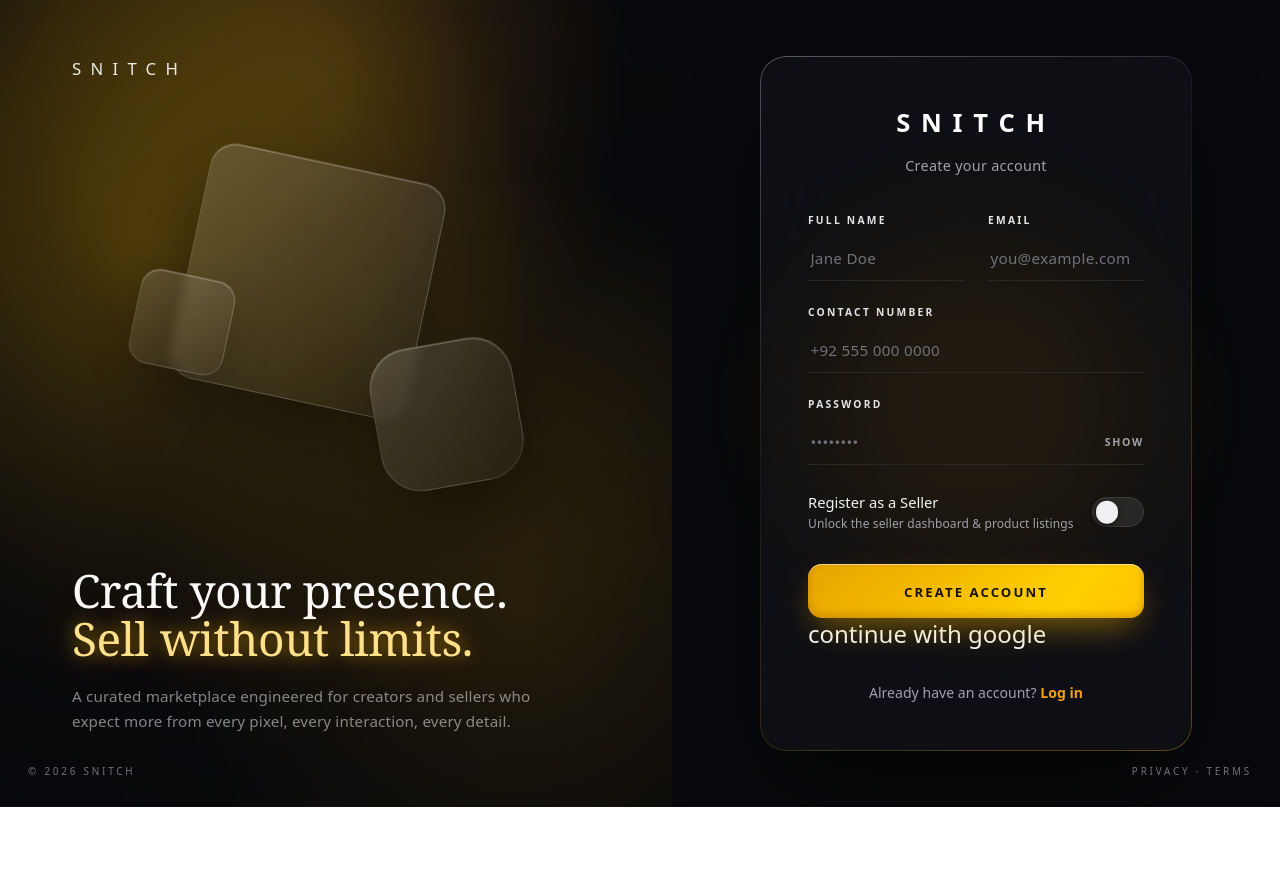
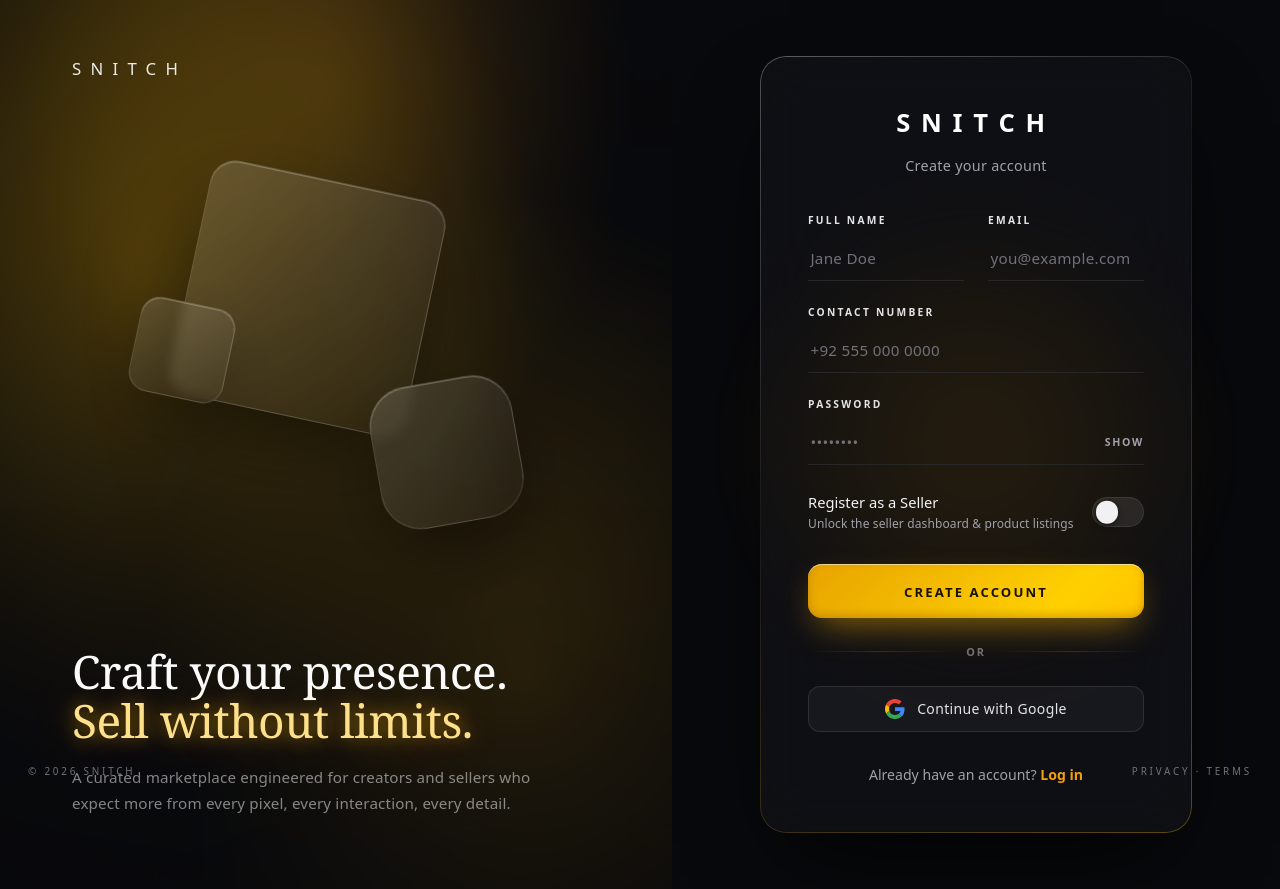
Before and after one commit to aamir569696/Snitch, a React app in the folder Frontend/: page /register in a window 1280 px wide. Before the commit the page ends 807 px from the top, so only its background shows below. Built offline with nearby package versions, Linux system fonts and the light colour scheme; the HTML template or start-up script is replaced by a standard one.

Commit message:
Add Google Sign-In button and divider to authentication pages

```diff
--- a/Frontend/src/feature/auth/components/ContinueGoogle.jsx
+++ b/Frontend/src/feature/auth/components/ContinueGoogle.jsx
@@ -1,10 +1,52 @@
 import React from 'react'
 
-const ContinueGoogle = () => {
+/**
+ * Google Sign-In button following Google's branding guidelines:
+ * - Official multi-color "G" logo mark
+ * - Approved wording ("Continue with Google")
+ * - Adequate touch target height, clear focus state, no logo distortion
+ *
+ * Styled for the SNITCH premium dark theme (neutral dark surface variant,
+ * which Google permits alongside the light variant).
+ */
+const GoogleLogo = () => (
+  <svg
+    className="h-5 w-5 shrink-0"
+    viewBox="0 0 48 48"
+    aria-hidden="true"
+    focusable="false"
+  >
+    <path
+      fill="#EA4335"
+      d="M24 9.5c3.54 0 6.71 1.22 9.21 3.6l6.85-6.85C35.9 2.38 30.47 0 24 0 14.62 0 6.51 5.38 2.56 13.22l7.98 6.19C12.43 13.72 17.74 9.5 24 9.5z"
+    />
+    <path
+      fill="#4285F4"
+      d="M46.98 24.55c0-1.57-.15-3.09-.38-4.55H24v9.02h12.94c-.58 2.96-2.26 5.48-4.78 7.18l7.73 6c4.51-4.18 7.09-10.36 7.09-17.65z"
+    />
+    <path
+      fill="#FBBC05"
+      d="M10.53 28.59c-.48-1.45-.76-2.99-.76-4.59s.27-3.14.76-4.59l-7.98-6.19C.92 16.46 0 20.12 0 24c0 3.88.92 7.54 2.56 10.78l7.97-6.19z"
+    />
+    <path
+      fill="#34A853"
+      d="M24 48c6.48 0 11.93-2.13 15.89-5.81l-7.73-6c-2.15 1.45-4.92 2.3-8.16 2.3-6.26 0-11.57-4.22-13.47-9.91l-7.98 6.19C6.51 42.62 14.62 48 24 48z"
+    />
+  </svg>
+)
+
+const ContinueGoogle = ({
+  href = '/api/auth/google',
+  label = 'Continue with Google',
+}) => {
   return (
-<>
-<a href="/api/auth/google" className="text-2xl" >continue with google</a>
-</>
+    <a
+      href={href}
+      className="group flex w-full items-center justify-center gap-3 rounded-xl border border-white/10 bg-white/4 px-4 py-3 text-sm font-medium text-zinc-200 transition-all duration-200 hover:border-white/20 hover:bg-white/[0.07] focus:outline-none focus-visible:ring-2 focus-visible:ring-amber-500/50 active:scale-[0.99]"
+    >
+      <GoogleLogo />
+      <span className="tracking-wide">{label}</span>
+    </a>
   )
 }
 
--- a/Frontend/src/feature/auth/pages/Login.jsx
+++ b/Frontend/src/feature/auth/pages/Login.jsx
@@ -159,10 +159,16 @@
             >
               {loading ? 'Logging in…' : 'Log In'}
             </button>
+          </form>
 
-<ContinueGoogle/>
+          {/* divider */}
+          <div className="my-6 flex items-center gap-4 text-[0.68rem] font-semibold uppercase tracking-[0.18em] text-zinc-500">
+            <span className="h-px flex-1 bg-linear-to-r from-transparent via-white/10 to-transparent" />
+            or
+            <span className="h-px flex-1 bg-linear-to-r from-transparent via-white/10 to-transparent" />
+          </div>
 
-          </form>
+          <ContinueGoogle />
 
           <p className="mt-8 text-center text-sm text-zinc-500">
             Don&apos;t have an account?{' '}
--- a/Frontend/src/feature/auth/pages/Register.jsx
+++ b/Frontend/src/feature/auth/pages/Register.jsx
@@ -189,7 +189,16 @@
 
           </form>
 
-          <ContinueGoogle/>
+
+
+          <div className="snitch-divider">
+
+
+
+            <span>or</span>
+          </div>
+
+         <ContinueGoogle />
 
           <p className="snitch-switchlink">
             Already have an account?{' '}
@@ -200,6 +209,9 @@
             >
               Log in
             </button>
+
+
+
           </p>
         </section>
       </main>
--- a/Frontend/src/feature/auth/pages/register.css
+++ b/Frontend/src/feature/auth/pages/register.css
@@ -645,6 +645,34 @@
 }
 
 /* ============================================================
+   divider
+   ============================================================ */
+.snitch-divider {
+  display: flex;
+  align-items: center;
+  gap: 1rem;
+  margin: 1.6rem 0;
+  color: #71717a;
+  font-size: 0.68rem;
+  font-weight: 600;
+  letter-spacing: 0.18em;
+  text-transform: uppercase;
+}
+
+.snitch-divider::before,
+.snitch-divider::after {
+  content: '';
+  flex: 1;
+  height: 1px;
+  background: linear-gradient(
+    90deg,
+    transparent,
+    rgba(255, 255, 255, 0.12),
+    transparent
+  );
+}
+
+/* ============================================================
    switch-to-login link
    ============================================================ */
 .snitch-switchlink {
```
